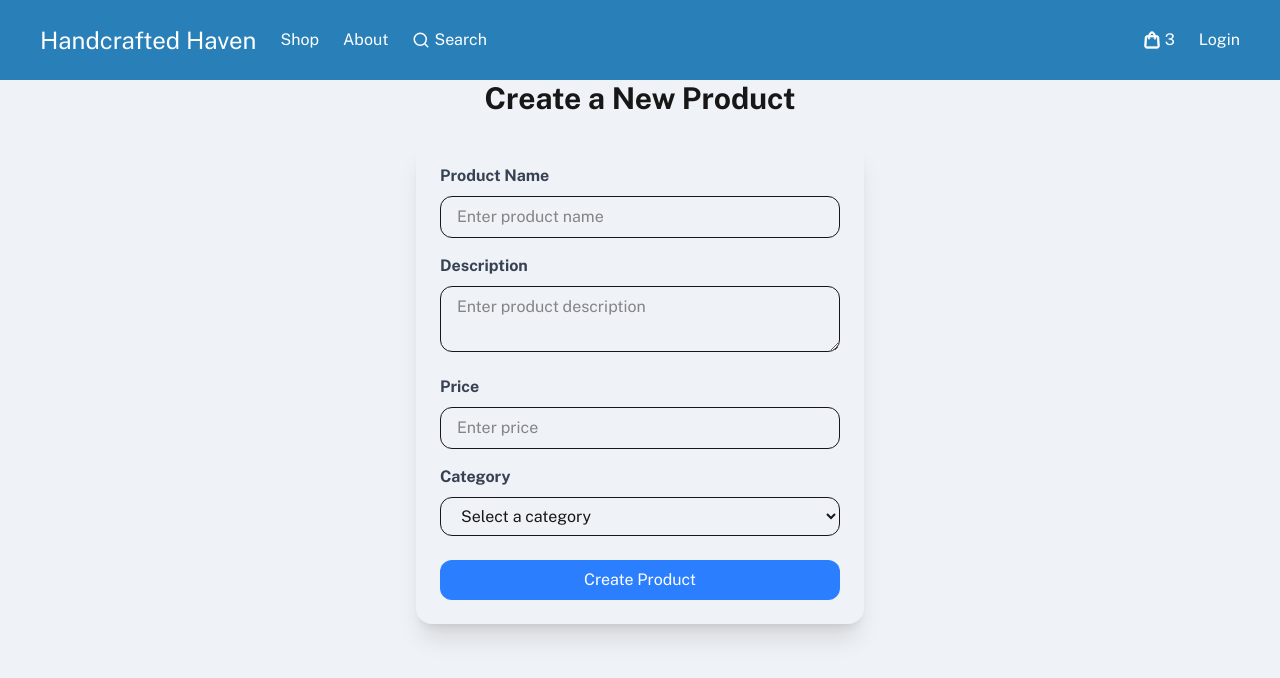
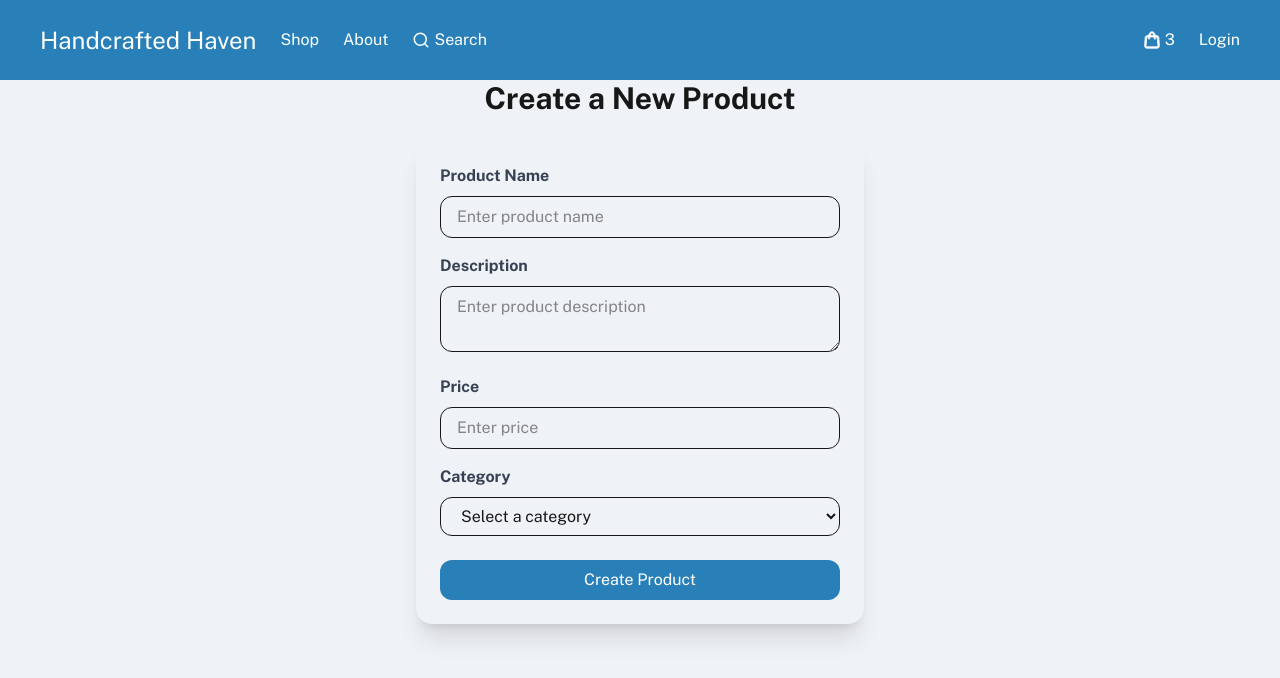
Before and after one commit to harold2001/handcrafted-haven, a Next.js app: page /addproduct in a window 1280 px wide. Shown: the top 678 px of the page. Built offline with nearby package versions, Linux system fonts and the light colour scheme.

Commit message:
Corregir color del boton

```diff
--- a/src/app/addproduct/page.tsx
+++ b/src/app/addproduct/page.tsx
@@ -28,10 +28,13 @@ export default function AddProductPage() {
           </select>
         </div>
 
+        <button
+            type="submit"
+            className="w-full bg-[#2980B9] text-white py-2 rounded-xl hover:bg-[#1F6690] transition-colors duration-300"
+          >
+  Create Product
+</button>
 
-        <button type="submit" className="w-full bg-blue-500 text-white py-2 rounded-xl hover:bg-blue-600 ">
-          Create Product
-        </button>
       </form>
     </section>
   );
```
